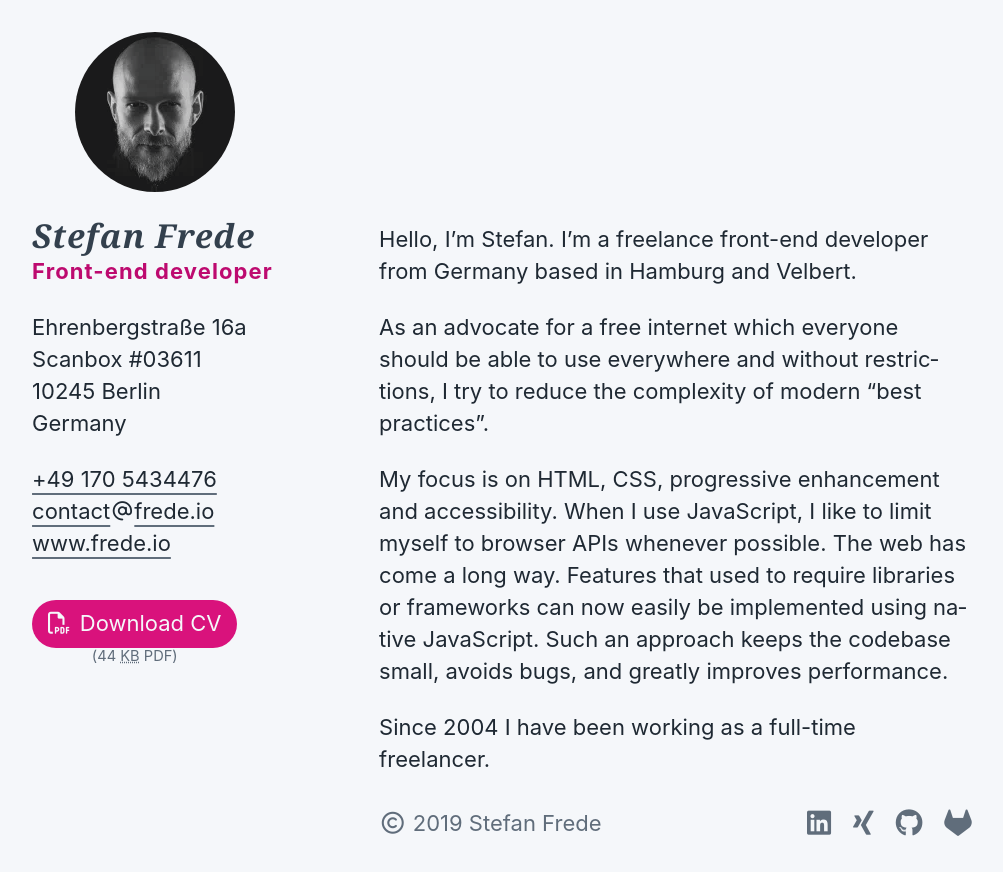
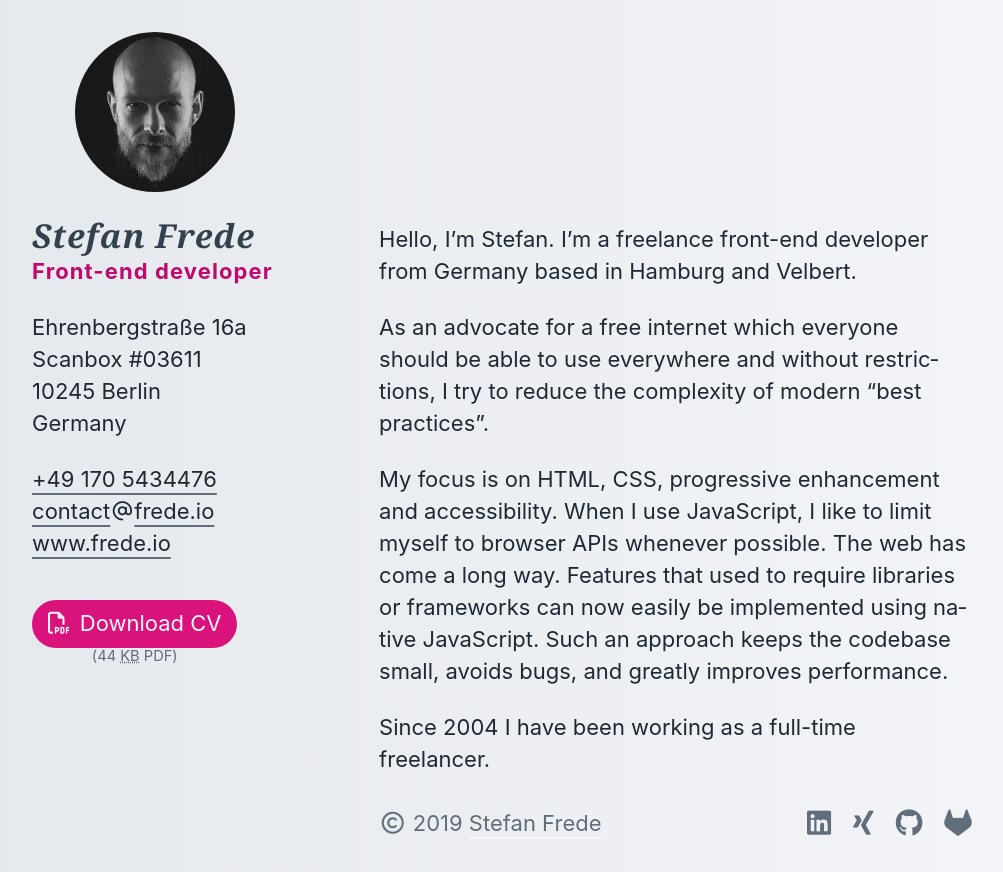
Before and after one commit to stefanfrede/frede-io, a PHP site: page / in a window 1280 px wide. Shown: the whole page, without its empty margins (61-1064 px from the left). Run offline with PHP 8.4, Linux system fonts and the light colour scheme; some libraries are stand-ins or nearby versions.

Commit message:
feat: adjust background color

```diff
--- a/assets/css/index.css
+++ b/assets/css/index.css
@@ -20,6 +20,8 @@
 
   --background: hsl(216, 33%, 97%);
 
+  --gradient-left: hsl(214, 15%, 91%);
+
   --linkedin: hsl(201, 100%, 35%);
   --xing: hsl(181, 96%, 20%);
   --github: hsl(0, 0%, 20%);
@@ -34,14 +36,8 @@
     --on-surface-medium: hsl(211, 10%, 53%);
 
     --background: hsl(210, 24%, 16%);
-  }
 
-  body {
-    background-image: linear-gradient(
-      to top,
-      var(--surface) 75%,
-      var(--primary-dark) 100%
-    );
+    --gradient-left: hsl(209, 20%, 25%);
   }
 }
 
@@ -57,6 +53,11 @@ html {
 
 body {
   background-color: var(--background);
+  background-image: linear-gradient(
+    to right,
+    var(--gradient-left) 0%,
+    var(--background) 100%
+  );
   color: var(--on-surface);
   display: -ms-grid;
   display: grid;
```
